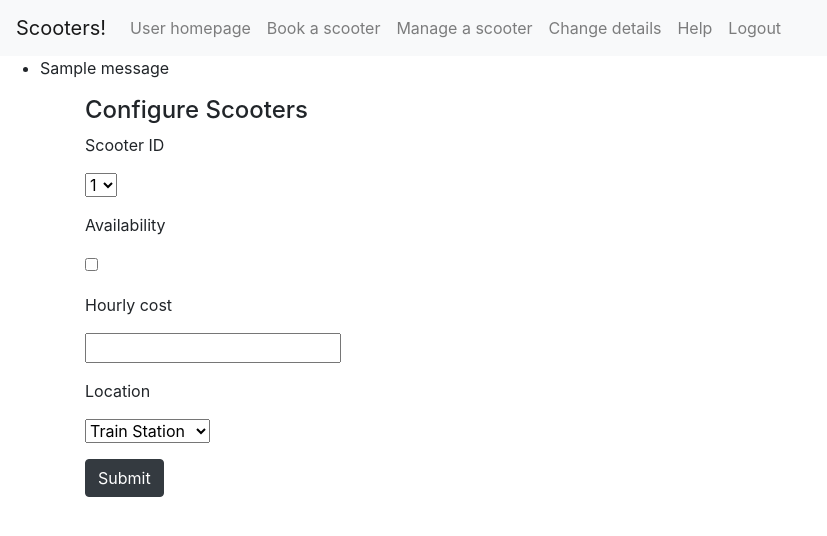
After one commit to Massssssi/e-scooter-Flask-app, a Flask app: page /configureScooters in a window 1280 px wide. The commit adds this page. Shown: the top 536 px of the page, without its empty margins (0-827 px from the left). Run offline with Flask 2, Linux system fonts and the light colour scheme; a user stored in the database is signed in; tables that the repository leaves empty hold one stand-in row (values such as "Sample post"); one stand-in notice (Sample message) is shown; some libraries are stand-ins or nearby versions.

Commit message:
Added ability to configuring e scooters and added a table for scooter cost in the database

```diff
--- a/app/forms.py
+++ b/app/forms.py
@@ -1,17 +1,25 @@
 from flask_wtf import FlaskForm
-from wtforms import StringField, IntegerField, DateField, TextAreaField, BooleanField, PasswordField, SubmitField, ValidationError, SelectField
+from wtforms import StringField, IntegerField, DateField, TextAreaField, BooleanField, PasswordField, SubmitField, \
+    ValidationError, SelectField, FloatField
 
 from wtforms.validators import DataRequired, EqualTo, Length, NumberRange, InputRequired
-from .models import Location, Scooter, Session, Guest, User, Card, Feedback
+from .models import Location, Scooter, Session, Guest, User, Card, Feedback, ScooterCost
+
 
 # from wtforms import SelectField, BooleanField
 # from wtforms.validators import DataRequired
 # from wtforms_sqlalchemy.fields import QuerySelectField
 
-class scooterForm(FlaskForm):
+class ConfigureScooterForm(FlaskForm):
+    id = SelectField('location', choices=[scooter.id for scooter in Scooter.query.all()])
     availability = BooleanField('availability')
-    location = SelectField('location', choices = [], validators = [DataRequired()])
+    cost = FloatField('cost')
+    location = SelectField('location', choices=[(location.id, location.address) for location in Location.query.all()])
 
+
+class ScooterForm(FlaskForm):
+    availability = BooleanField('availability')
+    location = SelectField('location', choices=[], validators=[DataRequired()])
 
 
 class LoginForm(FlaskForm):
@@ -28,13 +36,17 @@ class RegisterForm(FlaskForm):
     phone = StringField('phone', validators=[DataRequired("Please enter a phone number")])
     password = PasswordField('password', validators=[DataRequired("Please enter your password")])
 
+
 class BookScooterForm(FlaskForm):
-    location_id  = SelectField('location_id', choices=[])
+    location_id = SelectField('location_id', choices=[])
     scooter = SelectField('scooter', choices=[])
 
+
 class CardForm(FlaskForm):
-    card_holder = StringField('Card Holder', validators = [DataRequired("Please enter the card holder")])
-    card_number = StringField('Card Number', validators = [DataRequired("Please enter the card number"), Length(min = 16, max = 16, message = "Not a valid card number")])
+    card_holder = StringField('Card Holder', validators=[DataRequired("Please enter the card holder")])
+    card_number = StringField('Card Number', validators=[DataRequired("Please enter the card number"),
+                                                         Length(min=16, max=16, message="Not a valid card number")])
     card_expiry_date = DateField('Expiry Date')
-    card_cvv = StringField('cvv', validators = [DataRequired("Please enter card cvv"), Length(min = 3, max = 4, message = "Not a valid cvv")])
-    save_card = BooleanField('saveCard') # Asking the user to to save his card details.
+    card_cvv = StringField('cvv', validators=[DataRequired("Please enter card cvv"),
+                                              Length(min=3, max=4, message="Not a valid cvv")])
+    save_card = BooleanField('saveCard')  # Asking the user to save his card details.
--- a/app/templates/baseEmployeeManager.html
+++ b/app/templates/baseEmployeeManager.html
@@ -14,15 +14,16 @@
       <div class="collapse navbar-collapse" id="navbarSupportedContent">
         <ul class="navbar-nav mr-auto">
             {% if current_user.isManager == False %}
-                <li class="nav-item"><a class="nav-link" href="#">Manager homepage <span class="sr-only">(current)</span></a></li>
+                <li class="nav-item"><a class="nav-link" href="#">Employee homepage <span class="sr-only">(current)</span></a></li>
                 <li class="nav-item"><a class="nav-link" href="#">Change details</a></li>
                 <li class="nav-item"><a class="nav-link" href="#">Feedback management</a></li>
                 <li class="nav-item"><a class="nav-link" href="#">Book unregistered users</a></li>
                 <li class="nav-item"><a class="nav-link" href="#">Logout</a></li>
             {% else %}
-                <li class="nav-item"><a class="nav-link" href="#">Employee homepage <span class="sr-only">(current)</span></a></li>
+                <li class="nav-item"><a class="nav-link" href="#">Manager homepage <span class="sr-only">(current)</span></a></li>
                 <li class="nav-item"><a class="nav-link" href="#">Change details</a></li>
                 <li class="nav-item"><a class="nav-link" href="#">Edit employee</a></li>
+                <li class="nav-item"><a class="nav-link" href="/configureScooters">Configure Scooters</a></li>
                 <li class="nav-item"><a class="nav-link" href="#">Income reports</a></li>
                 <li class="nav-item"><a class="nav-link" href="#">Logout</a></li>
             {% endif %}
--- /dev/null
+++ b/app/templates/configureScooters.html
@@ -0,0 +1,44 @@
+<!-- This is where users can see which scooters they have rented out and where they can return active scooters -->
+
+{% extends "baseUser.html" %}
+  <div class="block_content">
+ {% block content %}
+  {% with messages = get_flashed_messages() %}
+   {% if messages %}
+    <ul>
+     {% for message in messages %}
+       <li>{{ message }} </li>
+     {% endfor %}
+    </ul>
+  {% endif %}
+{% endwith %}
+<div class="container">
+  <h4>Configure Scooters</h4>
+<form action="" method="post" name="configurescooter">
+    {{ form.hidden_tag() }}
+    <p>Scooter ID</p>
+    <p>
+       {{ form.id }}<br>
+       {% for error in form.id.errors %}
+       <span>[{{ error }}] </span>
+       {% endfor %}
+    </p>
+    <p>Availability</p>
+    <p>{{ form.availability }}</p>
+    {% for error in form.availability.errors %}
+       <span>[{{ error }}] </span>
+       {% endfor %}
+    <p>Hourly cost</p>
+    <p>{{ form.cost }}</p>
+    {% for error in form.cost.errors %}
+       <span>[{{ error }}] </span>
+       {% endfor %}
+    <p>Location</p>
+    <p>{{ form.location }}</p>
+    {% for error in form.location.errors %}
+       <span>[{{ error }}] </span>
+       {% endfor %}
+    <p><input type="submit" class="btn btn-dark" value="Submit"></p>
+</form>
+{% endblock %}
+  </div>
--- a/app/views.py
+++ b/app/views.py
@@ -1,8 +1,8 @@
 from app import app, db, models, mail, admin
 from flask import render_template, flash, request, redirect, session, jsonify
 from flask_login import current_user, login_user, login_required, logout_user
-from .models import Location, Scooter, Session, Guest, User, Card, Feedback
-from .forms import LoginForm, RegisterForm, scooterForm, BookScooterForm, CardForm
+from .models import Location, Scooter, Session, Guest, User, Card, Feedback, ScooterCost
+from .forms import LoginForm, RegisterForm, ScooterForm, BookScooterForm, CardForm, ConfigureScooterForm
 from flask_mail import Message
 from flask_admin.contrib.sqla import ModelView
 from werkzeug.security import generate_password_hash, check_password_hash
@@ -10,40 +10,41 @@ from werkzeug.security import generate_password_hash, check_password_hash
 # # Adds the ability to view all tables in Flask Admin
 admin.add_view(ModelView(Location, db.session))
 admin.add_view(ModelView(Scooter, db.session))
+admin.add_view(ModelView(ScooterCost, db.session))
 admin.add_view(ModelView(Session, db.session))
-# admin.add_view(ModelView(Employee, db.session)) got rid of
 admin.add_view(ModelView(Guest, db.session))
 admin.add_view(ModelView(User, db.session))
 admin.add_view(ModelView(Card, db.session))
 admin.add_view(ModelView(Feedback, db.session))
 
 
+
 @app.route('/')
 def main():
     return render_template("home.html")
 
-@app.route('/addingScooter', methods = ['GET', 'POST'])
+
+@app.route('/addingScooter', methods=['GET', 'POST'])
 def AddScooter():
-    form  = scooterForm()
+    form = ScooterForm()
     form.location.choices = [(location.id, location.address) for location in models.Location.query.all()]
     if form.validate_on_submit():
-        flash('Succesfully received from data. %s and %s'%(form.availability.data, form.location.data))
+        flash('Succesfully received from data. %s and %s' % (form.availability.data, form.location.data))
 
         scooter = models.Scooter(availability=form.availability.data, location_id=form.location.data)
         location = Location.query.get(form.location.data)
 
         try:
             db.session.add(scooter)
-            location.no_of_scooters+=1
+            location.no_of_scooters += 1
             db.session.commit()
         except:
             flash('ERROR WHILE UPDATING THE SCOOTER TABLE')
-    return render_template('scooterManagement.html', title = 'Add Scooter', form = form)
+    return render_template('scooterManagement.html', title='Add Scooter', form=form)
 
 
 @app.route('/login', methods=['GET', 'POST'])
 def user_login():
-
     if current_user.is_authenticated:
         # Finds out what account type current user is and redirects them to the correct page,
         # (purely for error checking)
@@ -95,11 +96,13 @@ def register():
             return redirect("/login")
     return render_template('register.html', title='Register', form=form)
 
+
 @app.route('/logout')
 @login_required
 def logout():
     logout_user()
     return redirect("/")
+
 
 @app.route('/user')
 @login_required
@@ -124,10 +127,12 @@ def userScooterManagement():
 def employee():
     return render_template('employee.html', title='Employee Home', user=current_user)
 
+
 @app.route('/manager')
 @login_required
 def manager():
     return render_template('manager.html', title='Manager Home', user=current_user)
+
 
 @app.route('/bookScooter', methods=['GET', 'POST'])
 @login_required
@@ -135,15 +140,14 @@ def bookScooter():
     form = BookScooterForm()
     form.location_id.choices = [(location.id, location.address) for location in models.Location.query.all()]
     if form.validate_on_submit():
-        p = models.Location.query.filter_by(address = form.location_id.data[2]).first()
+        p = models.Location.query.filter_by(address=form.location_id.data[2]).first()
         form.scooter.choices = [(scooter.id) for scooter in Scooter.query.filter_by(p.location_id).all()]
 
-
     if request.method == 'POST':
-        scooter = Scooter.query.filter_by(id = form.scooter.data).first()
+        scooter = Scooter.query.filter_by(id=form.scooter.data).first()
         return redirect("/payment")
 
-    return render_template('userScooterBooking.html', user=current_user, form = form)
+    return render_template('userScooterBooking.html', user=current_user, form=form)
 
 
 @app.route('/scooter/<location_id>')
@@ -153,41 +157,60 @@ def scooter(location_id):
     scooterArray = []
 
     for scooter in scooters:
-        scooterObj={}
+        scooterObj = {}
         scooterObj['id'] = scooter.id
         scooterObj['location_id'] = scooter.location_id
         scooterArray.append(scooterObj)
 
-    return jsonify({'scooters' : scooterArray})
+    return jsonify({'scooters': scooterArray})
+
 
 @app.route('/payment', methods=['GET', 'POST'])
 @login_required
 def payment():
-
     form = CardForm()
 
-    #for card in Card_Payment.query.all():
-        #flash("%s %s %s %s %s"%(card.card_holder, card.card_number, card.card_expiry_date, card.card_cvv, card.user_id))
+    # for card in Card_Payment.query.all():
+    # flash("%s %s %s %s %s"%(card.card_holder, card.card_number, card.card_expiry_date, card.card_cvv, card.user_id))
 
     if form.validate_on_submit():
-        card = Card(holder = form.card_holder.data,
-        card_number = form.card_number.data,
-        expiry_date = form.card_expiry_date.data,
-        cvv = form.card_cvv.data,
-        user_id = current_user.id)
+        card = Card(holder=form.card_holder.data,
+                    card_number=form.card_number.data,
+                    expiry_date=form.card_expiry_date.data,
+                    cvv=form.card_cvv.data,
+                    user_id=current_user.id)
 
-        #Sending the confirmation email to the user
+        # Sending the confirmation email to the user
         Subject = 'Confermation Email | please do not reply'
-        msg = Message(Subject, sender = 'bennabet.abderrahmane213@gmail.com', recipients = [current_user.email])
+        msg = Message(Subject, sender='bennabet.abderrahmane213@gmail.com', recipients=[current_user.email])
         msg.body = "Dear Client,\n\nThank you for booking with us. We will see you soon\n\nEnjoy your raid. "
         mail.send(msg)
 
-
-        flash('Succesfully received from data. %s and %s and %s'%(card.card_number, card.cvv, card.expiry_date))
+        flash('Succesfully received from data. %s and %s and %s' % (card.card_number, card.cvv, card.expiry_date))
         flash('The confirmation email has been send successfully')
         if form.save_card:
             db.session.add(card)
             db.session.commit()
 
+    return render_template('payment.html', title='Payment', form=form)
 
-    return render_template('payment.html', title = 'Payment', form = form)
+
+@app.route('/configureScooters', methods=['GET', 'POST'])
+@login_required
+def configureScooters():
+    form = ConfigureScooterForm()
+    if request.method == 'POST':
+        if form.validate_on_submit():
+            scooter = Scooter.query.filter_by(id=form.id.data).first()
+            print(scooter)
+            scooter_cost = ScooterCost.query.first()
+            scooter.id = form.id.data
+            scooter.availability = form.availability.data
+            scooter_cost.hourly_cost = form.cost.data
+            scooter.location_id = form.location.data
+            db.session.add(scooter)
+            db.session.add(scooter_cost)
+            db.session.commit()
+    return render_template('configureScooters.html',
+                           title='Configure Scooters',
+                           form=form)
```
Also changed, not shown: app/models.py (+6 -3 lines), app/templates/userScooterManagement.html (deleted, +0 -8 lines).
